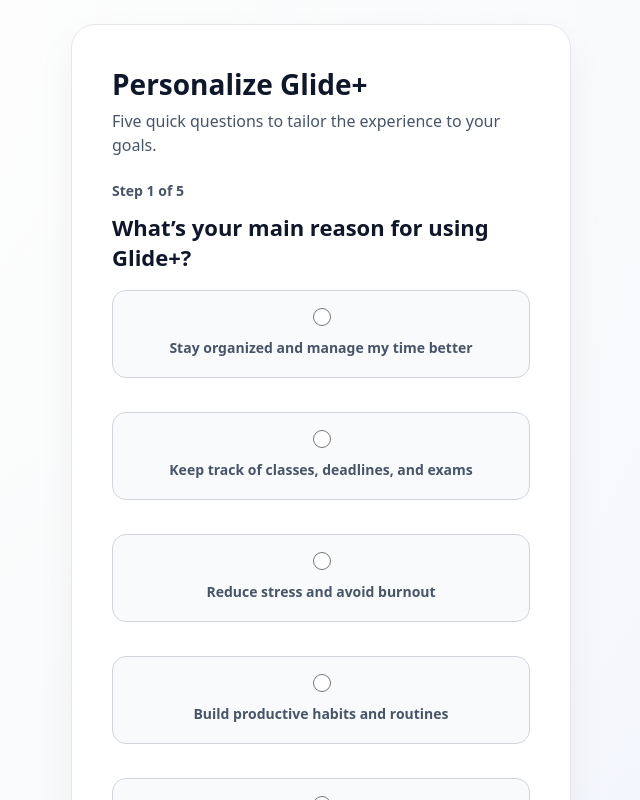
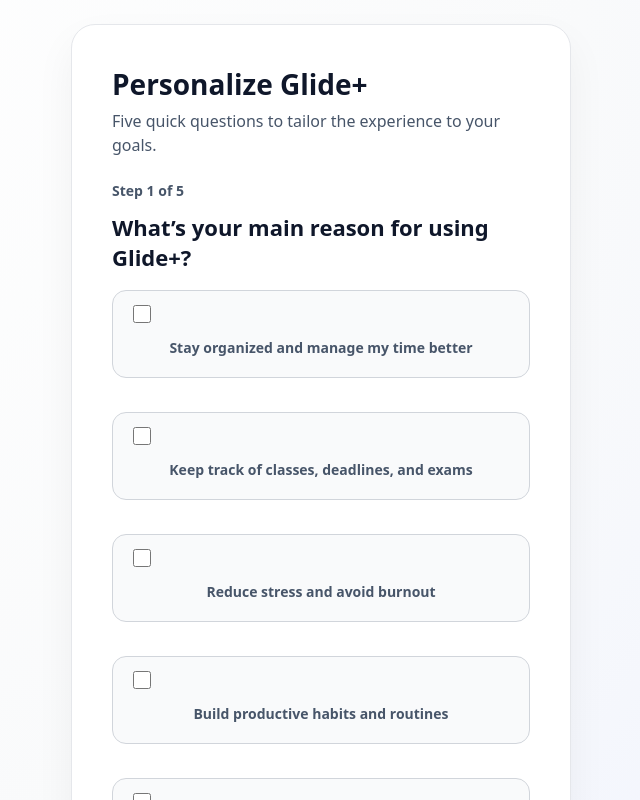
Before and after one commit to hannaberhanne/glide-capstone, a React (Vite) app in the folder frontend/: page /onboarding in a window 1280 px wide. Shown: the whole page, without its empty margins (319-959 px from the left). Built offline with nearby package versions, Linux system fonts and the light colour scheme; no server answers.

Commit message:
enhance onboarding choices

```diff
--- a/frontend/src/pages/OnboardingPage.css
+++ b/frontend/src/pages/OnboardingPage.css
@@ -104,6 +104,8 @@
   flex-shrink: 0;
   width: 18px;
   height: 18px;
+  margin-top: 0;
+  align-self: flex-start;
 }
 
 .onboarding-option-text {
--- a/frontend/src/pages/OnboardingPage.jsx
+++ b/frontend/src/pages/OnboardingPage.jsx
@@ -67,8 +67,15 @@
 
   const current = questions[step - 1];
 
+  const hasSelection = () => {
+    const value = answers[step];
+    if (Array.isArray(value)) return value.length > 0;
+    if (typeof value === "string") return value.trim().length > 0;
+    return false;
+  };
+
   const handleNext = () => {
-    if (!answers[step]) return;
+    if (!hasSelection()) return;
     if (step < totalSteps) {
       setStep(step + 1);
     } else {
@@ -126,20 +133,32 @@
 
         <div className="onboarding-choices">
           {current.type === "multiple" &&
-            current.options.map((opt) => (
-              <label key={opt} className="onboarding-option">
-                <input
-                  type="radio"
-                  name={`step-${step}`}
-                  value={opt}
-                  checked={answers[step] === opt}
-                  onChange={() =>
-                    setAnswers((prev) => ({ ...prev, [step]: opt }))
-                  }
-                />
-                <span className="onboarding-option-text">{opt}</span>
-              </label>
-            ))}
+            current.options.map((opt) => {
+              const selected = Array.isArray(answers[step])
+                ? answers[step].includes(opt)
+                : false;
+              return (
+                <label key={opt} className="onboarding-option" tabIndex={0}>
+                  <input
+                    type="checkbox"
+                    value={opt}
+                    checked={selected}
+                    onChange={() => {
+                      setAnswers((prev) => {
+                        const existing = Array.isArray(prev[step])
+                          ? prev[step]
+                          : [];
+                        const next = existing.includes(opt)
+                          ? existing.filter((item) => item !== opt)
+                          : [...existing, opt];
+                        return { ...prev, [step]: next };
+                      });
+                    }}
+                  />
+                  <span className="onboarding-option-text">{opt}</span>
+                </label>
+              );
+            })}
 
           {current.type === "text" && (
             <textarea
@@ -165,7 +184,7 @@
           <button
             className="onboarding-primary-btn"
             type="button"
-            disabled={!answers[step]}
+            disabled={!hasSelection()}
             onClick={handleNext}
           >
             {step === totalSteps ? "Finish" : "Next →"}
```
